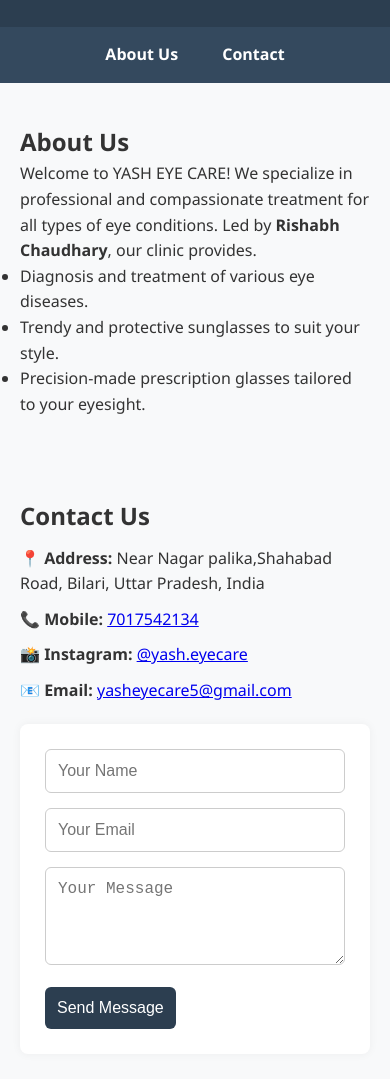
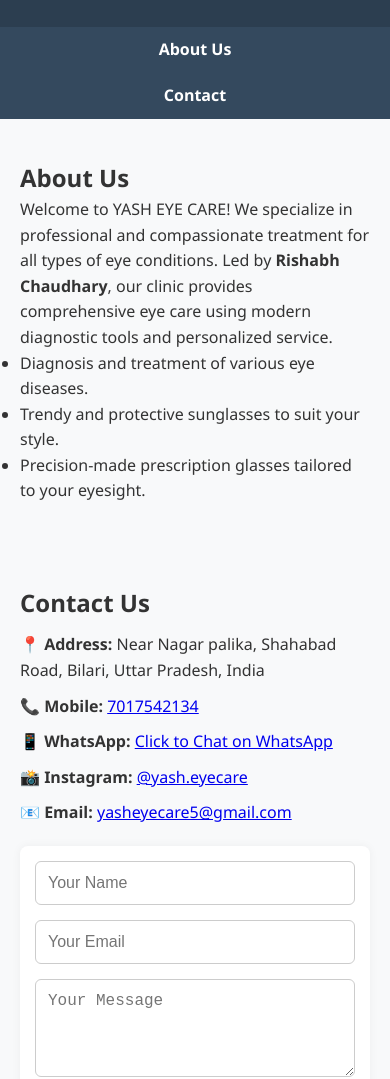
Before and after one commit to yasheyecare/web, a plain HTML site: page index.html in a window 390 px wide. Shown: the part 207-1286 px from the top of the page. Drawn offline with Linux system fonts and the light colour scheme.

Commit message:
index.html

```diff
--- a/index.html
+++ b/index.html
@@ -4,6 +4,8 @@
   <meta charset="UTF-8" />
   <title>YASH EYE CARE</title>
   <meta name="viewport" content="width=device-width, initial-scale=1.0">
+  <link rel="icon" href="favicon.ico" />
+  <meta name="description" content="Yash Eye Care: Expert eye treatment & stylish eyewear solutions by Rishabh Chaudhary in Bilari, UP." />
   <style>
     :root {
       --main-color: #2c3e50;
@@ -125,6 +127,17 @@
       padding: 20px;
       font-size: 0.9rem;
     }
+
+    /* Responsive tweaks */
+    @media (max-width: 600px) {
+      nav a {
+        display: block;
+        padding: 10px;
+      }
+      .contact-form {
+        padding: 15px;
+      }
+    }
   </style>
 </head>
 <body>
@@ -147,7 +160,7 @@
   <section id="about">
     <h2>About Us</h2>
     <p>
-      Welcome to YASH EYE CARE! We specialize in professional and compassionate treatment for all types of eye conditions. Led by <strong>Rishabh Chaudhary</strong>, our clinic provides.
+      Welcome to YASH EYE CARE! We specialize in professional and compassionate treatment for all types of eye conditions. Led by <strong>Rishabh Chaudhary</strong>, our clinic provides comprehensive eye care using modern diagnostic tools and personalized service.
     </p>
     <ul>
       <li>Diagnosis and treatment of various eye diseases.</li>
@@ -159,13 +172,13 @@
   <section id="contact">
     <h2>Contact Us</h2>
     <div class="contact-details">
-      <p>📍 <strong>Address:</strong> Near Nagar palika,Shahabad Road, Bilari, Uttar Pradesh, India</p>
+      <p>📍 <strong>Address:</strong> Near Nagar palika, Shahabad Road, Bilari, Uttar Pradesh, India</p>
       <p>📞 <strong>Mobile:</strong> <a href="tel:7017542134">7017542134</a></p>
+      <p>📱 <strong>WhatsApp:</strong> <a href="https://wa.me/917017542134" target="_blank">Click to Chat on WhatsApp</a></p>
       <p>📸 <strong>Instagram:</strong> <a href="https://instagram.com/yash.eyecare" target="_blank">@yash.eyecare</a></p>
       <p>📧 <strong>Email:</strong> <a href="mailto:yasheyecare5@gmail.com">yasheyecare5@gmail.com</a></p>
     </div>
 
-    <!-- Basin Form -->
     <form class="contact-form" action="https://usebasin.com/f/961c529c5973" method="POST">
       <input type="text" name="name" placeholder="Your Name" required />
       <input type="email" name="email" placeholder="Your Email" required />
```
